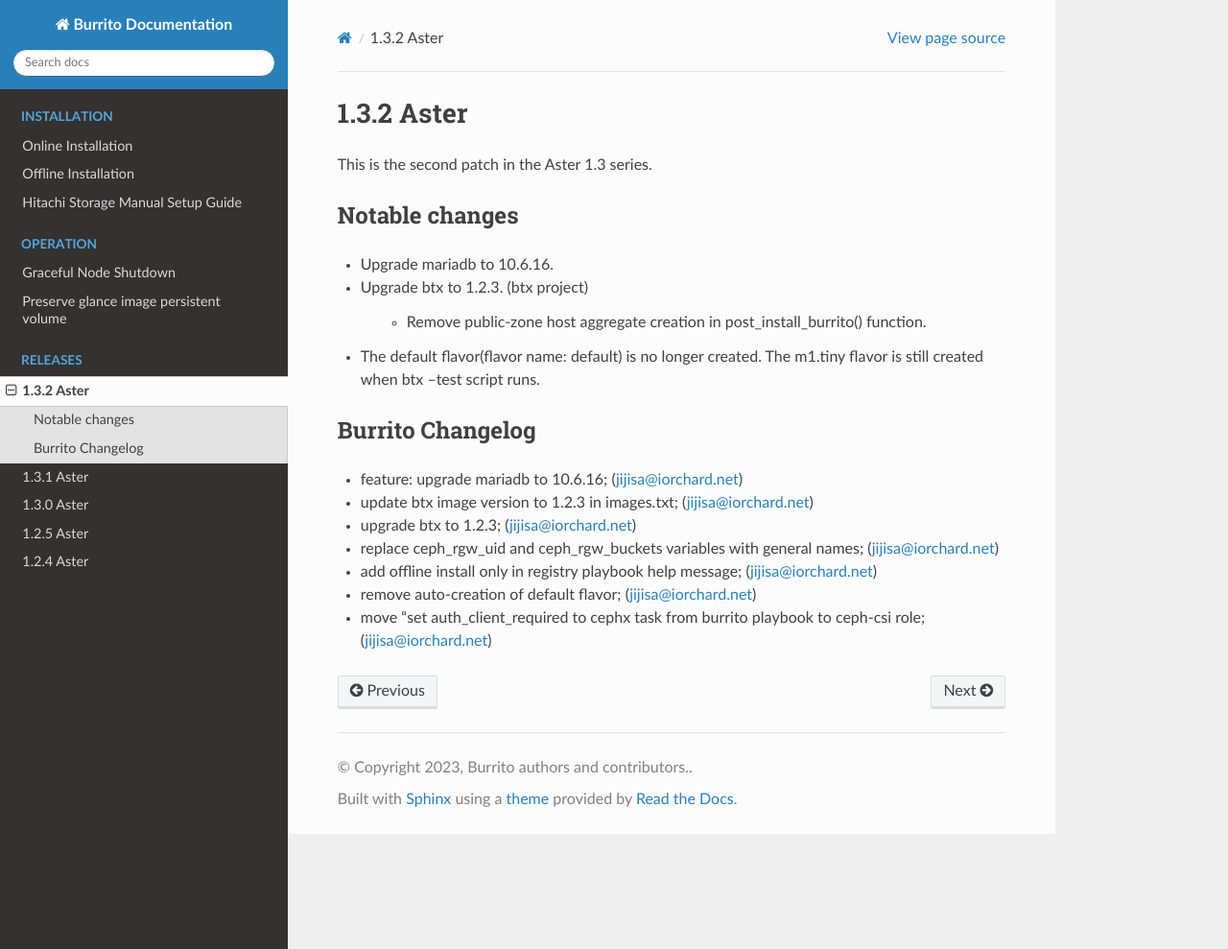
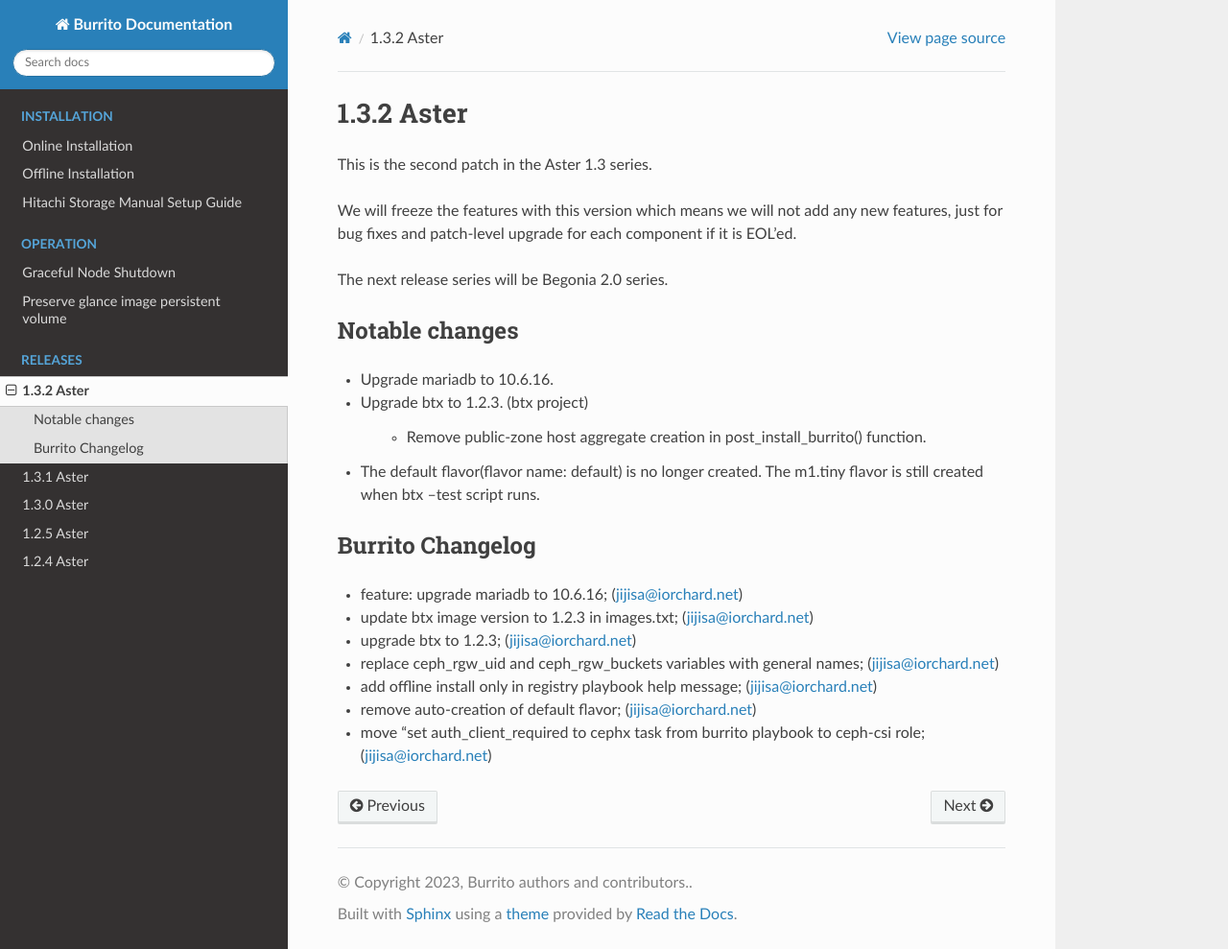
Before and after one commit to iorchard/burrito_docs, a Sphinx documentation site: the page built from source/releases/1.3.2.rst, in a window 1280 px wide and 989 px high. Shown: the whole window at 96% size. Built offline with Sphinx 7.4.7 and the Read the Docs theme 2.0.0, drawn with Linux system fonts in a browser that asks for light colours; pages that are not in the unit, such as notebooks, are missing from menus.

Commit message:
update release note

```diff
--- a/source/releases/1.3.2.rst
+++ b/source/releases/1.3.2.rst
@@ -2,6 +2,12 @@
 ============
 
 This is the second patch in the Aster 1.3 series.
+
+We will freeze the features with this version which means we will not
+add any new features, just for bug fixes and patch-level upgrade for
+each component if it is EOL'ed.
+
+The next release series will be Begonia 2.0 series.
 
 Notable changes
 ----------------
```
